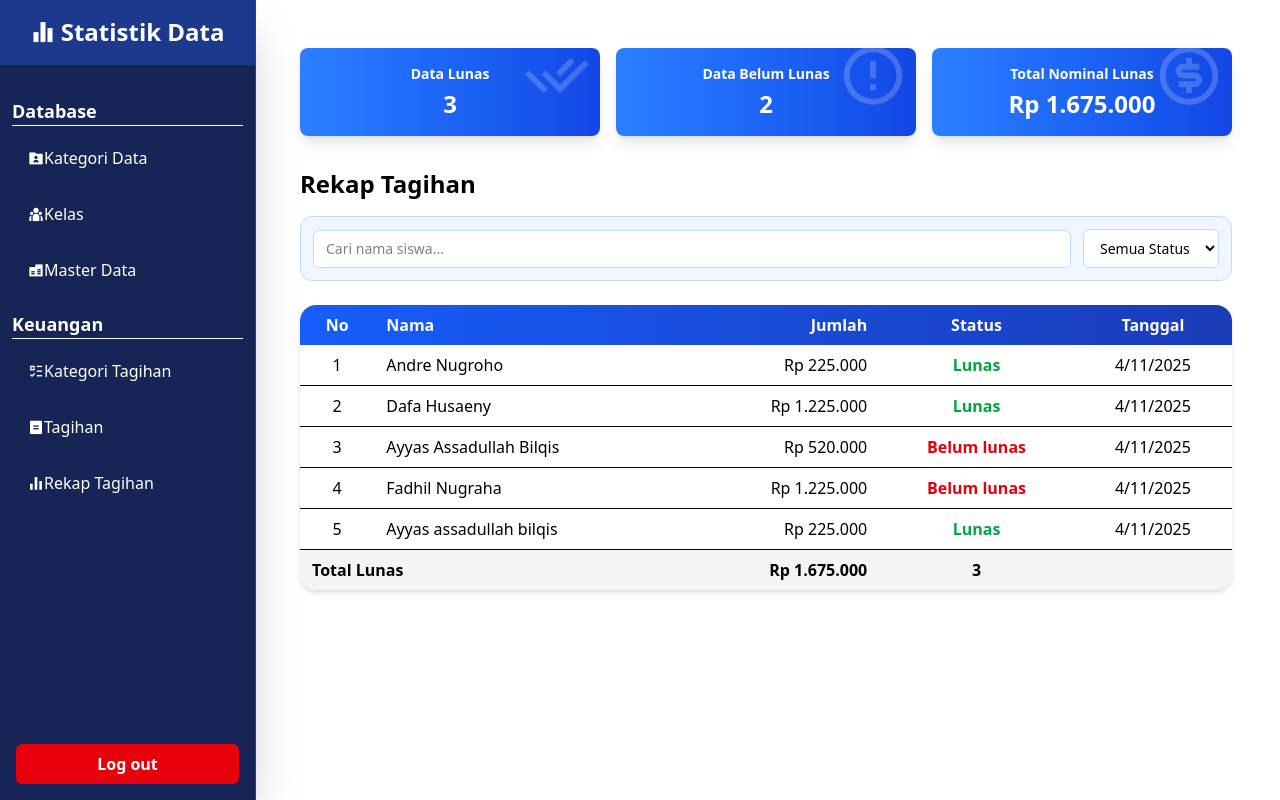
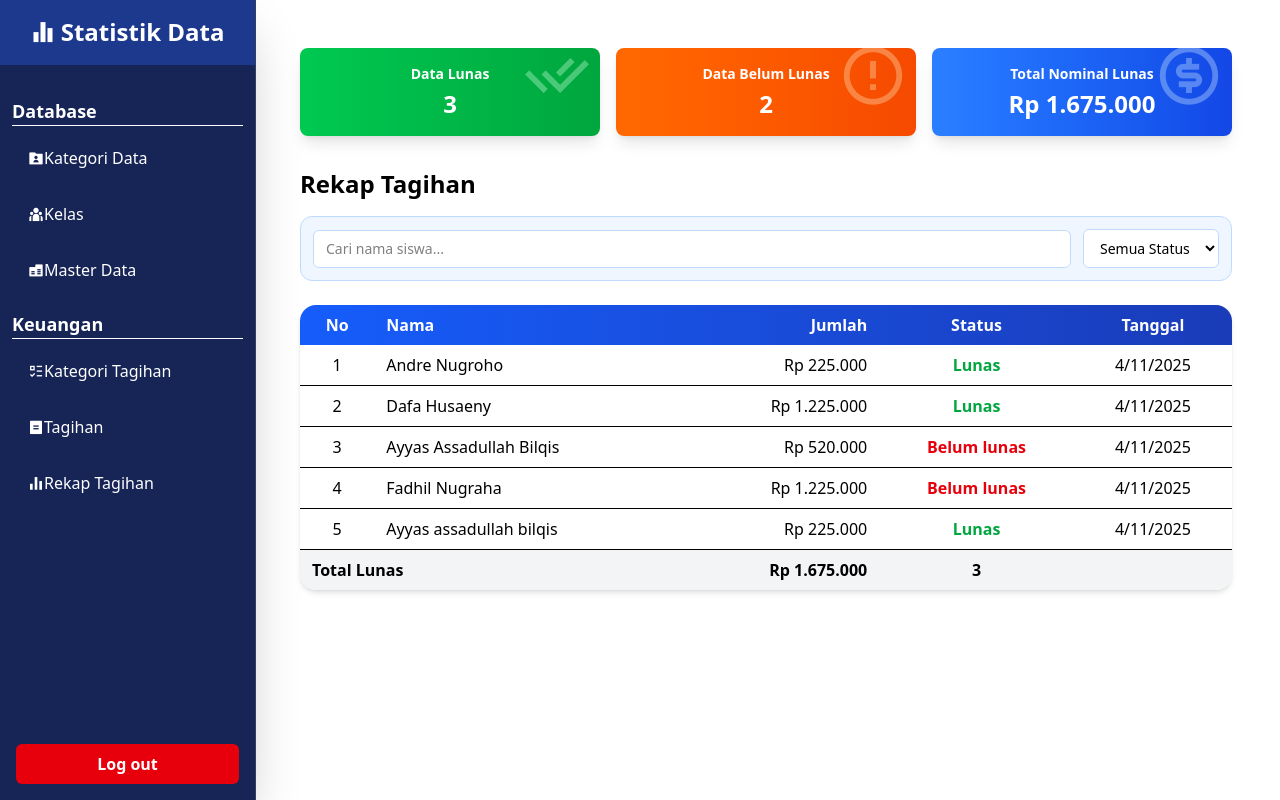
Before and after one commit to shineinouzen429-dev/Page-Keuangan, a React (Vite) app: page /RekapTagihan in a window 1280 px wide. Built offline with nearby package versions, Linux system fonts and the light colour scheme; data requests are answered from the project's data file.

Commit message:
Tugas Page-keuangan

```diff
--- a/db.json
+++ b/db.json
@@ -137,6 +137,15 @@
       "jurusan": "AKT",
       "jabatan": "",
       "bagian": ""
+    },
+    {
+      "id": "130b",
+      "nama": "Dafa x Ml 20214",
+      "kategori": "guru",
+      "kelas": "",
+      "jurusan": "",
+      "jabatan": "Guru bahasa thailand",
+      "bagian": ""
     }
   ]
 }
--- a/src/Database/KategoriData.jsx
+++ b/src/Database/KategoriData.jsx
@@ -340,7 +340,7 @@ function KategoriData({ onDataChange }) {
                     className="border rounded w-full py-2 px-3"
                     name="jabatan"
                     type="text"
-                    placeholder="Contoh: Guru Matematika"
+                    placeholder="Masukkan Data Guru"
                     value={formData.jabatan}
                     onChange={(e) =>
                       setFormData({ ...formData, jabatan: e.target.value })
@@ -357,7 +357,7 @@ function KategoriData({ onDataChange }) {
                     className="border rounded w-full py-2 px-3"
                     name="bagian"
                     type="text"
-                    placeholder="Contoh: Keuangan"
+                    placeholder="Masukkan Data Bagian"
                     value={formData.bagian}
                     onChange={(e) =>
                       setFormData({ ...formData, bagian: e.target.value })
--- a/src/Database/Kelas.jsx
+++ b/src/Database/Kelas.jsx
@@ -27,6 +27,12 @@ function Kelas() {
     }
   };
 
+  const handleResetFilter = () => {
+    setSelectedKelas(null);
+    setSelectedJurusan(null);
+    setSearch("");
+  };
+
   const filteredData = data.filter(
     (d) =>
       d.kategori === "siswa" &&
@@ -39,14 +45,14 @@ function Kelas() {
 
   return (
     <div className="p-6 ml-3">
-
       <div className="flex justify-between items-center mb-6 rounded-2xl py-5 px-10 bg-gradient-to-l from-blue-800 to-blue-600 shadow-md relative">
         <h1 className="text-2xl font-bold text-left w-full text-white">
           Menu Kelas
         </h1>
       </div>
+
       <div className="bg-white shadow-md rounded-2xl p-6 mb-6">
-        <div className="mb-4 flex flex-col sm:flex-row gap-3">
+        <div className="mb-4 flex flex-col sm:flex-row gap-3 items-start sm:items-center">
           <input
             type="text"
             placeholder="Cari nama siswa..."
@@ -54,7 +60,12 @@ function Kelas() {
             onChange={(e) => setSearch(e.target.value)}
             className="w-full sm:w-1/3 border border-gray-300 rounded-lg px-4 py-2 focus:outline-none focus:ring-2 focus:ring-blue-400"
           />
-
+          <button
+            onClick={handleResetFilter}
+            className="bg-red-500 hover:bg-red-600 text-white font-semibold px-4 py-2 rounded-lg transition"
+          >
+            Reset Filter
+          </button>
         </div>
         <div className="flex flex-wrap gap-3 mb-3">
           {groupKelas.map((kelas) => (
@@ -118,12 +129,10 @@ function Kelas() {
                   key={siswa.id || index}
                   className="hover:bg-gray-50 transition"
                 >
-                  <td className="px-4 py-2  text-center">{index + 1}</td>
-                  <td className="px-4 py-2 ">{siswa.nama}</td>
-                  <td className="px-4 py-2  text-center">{siswa.kelas}</td>
-                  <td className="px-4 py-2  text-center">
-                    {siswa.jurusan}
-                  </td>
+                  <td className="px-4 py-2 text-center">{index + 1}</td>
+                  <td className="px-4 py-2">{siswa.nama}</td>
+                  <td className="px-4 py-2 text-center">{siswa.kelas}</td>
+                  <td className="px-4 py-2 text-center">{siswa.jurusan}</td>
                 </tr>
               ))}
             </tbody>
--- a/src/Database/Masterdata.jsx
+++ b/src/Database/Masterdata.jsx
@@ -36,7 +36,6 @@ function MasterData() {
     setCurrentId(null);
     setShowModal(true);
   };
-
 
 
   const closeModal = () => {
--- a/src/Keuangan/RekapTagihan.jsx
+++ b/src/Keuangan/RekapTagihan.jsx
@@ -48,16 +48,16 @@ function RekapTagihan() {
   return (
     <div className="p-6 ml-3">
       <div className="flex flex-wrap gap-4 mb-8">
-        <div className="flex-1 min-w-[220px] relative overflow-hidden bg-gradient-to-l from-blue-700 to-blue-500 text-white rounded-lg shadow-lg p-4 text-center">
-          <i className="ri-check-double-line absolute right-2 bottom-2 text-[70px] opacity-20"></i>
+        <div className="flex-1 min-w-[220px] relative overflow-hidden bg-gradient-to-l from-green-600 to-green-500 text-white rounded-lg shadow-lg p-4 text-center">
+          <i className="ri-check-double-line text-green-200 absolute right-2 bottom-2 text-[70px] opacity-40"></i>
           <p className="text-sm font-semibold relative z-10">Data Lunas</p>
           <h2 className="text-2xl font-bold mt-1 relative z-10">
             {lunasData.length}
           </h2>
         </div>
 
-        <div className="flex-1 min-w-[220px] relative overflow-hidden bg-gradient-to-l from-blue-700 to-blue-500 text-white rounded-lg shadow-lg p-4 text-center">
-          <i className="ri-error-warning-line absolute right-2 bottom-2 text-[70px] opacity-20"></i>
+        <div className="flex-1 min-w-[220px] relative overflow-hidden bg-gradient-to-l from-orange-600 to-orange-500 text-white rounded-lg shadow-lg p-4 text-center">
+          <i className="ri-error-warning-line text-orange-200 absolute right-2 bottom-2 text-[70px] opacity-40"></i>
           <p className="text-sm font-semibold relative z-10">
             Data Belum Lunas
           </p>
@@ -67,7 +67,7 @@ function RekapTagihan() {
         </div>
 
         <div className="flex-1 min-w-[220px] relative overflow-hidden bg-gradient-to-l from-blue-700 to-blue-500 text-white rounded-lg shadow-lg p-4 text-center">
-          <i className="ri-money-dollar-circle-line absolute right-2 bottom-2 text-[70px] opacity-20"></i>
+          <i className="ri-money-dollar-circle-line text-blue-200 absolute right-2 bottom-2 text-[70px] opacity-40"></i>
           <p className="text-sm font-semibold relative z-10">
             Total Nominal Lunas
           </p>
```
